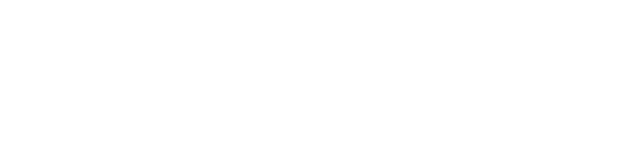
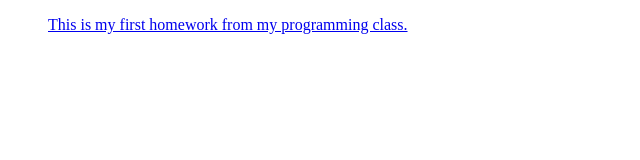
Before and after one commit to moining/moining.github.io, a plain HTML site: page index.html in a window 1280 px wide. Shown: the whole page, without its empty margins (0-640 px from the left). Drawn offline with Linux system fonts and the light colour scheme.

Commit message:
Update index.html

```diff
--- a/index.html
+++ b/index.html
@@ -6,5 +6,8 @@
   <title>ok</title>
 </head>
 <body>
+  <ul>
+    <a href="/FC/introduction/html/">This is my first homework from my programming class.</a>
+  </ul>
 </body>
 </html>
```
